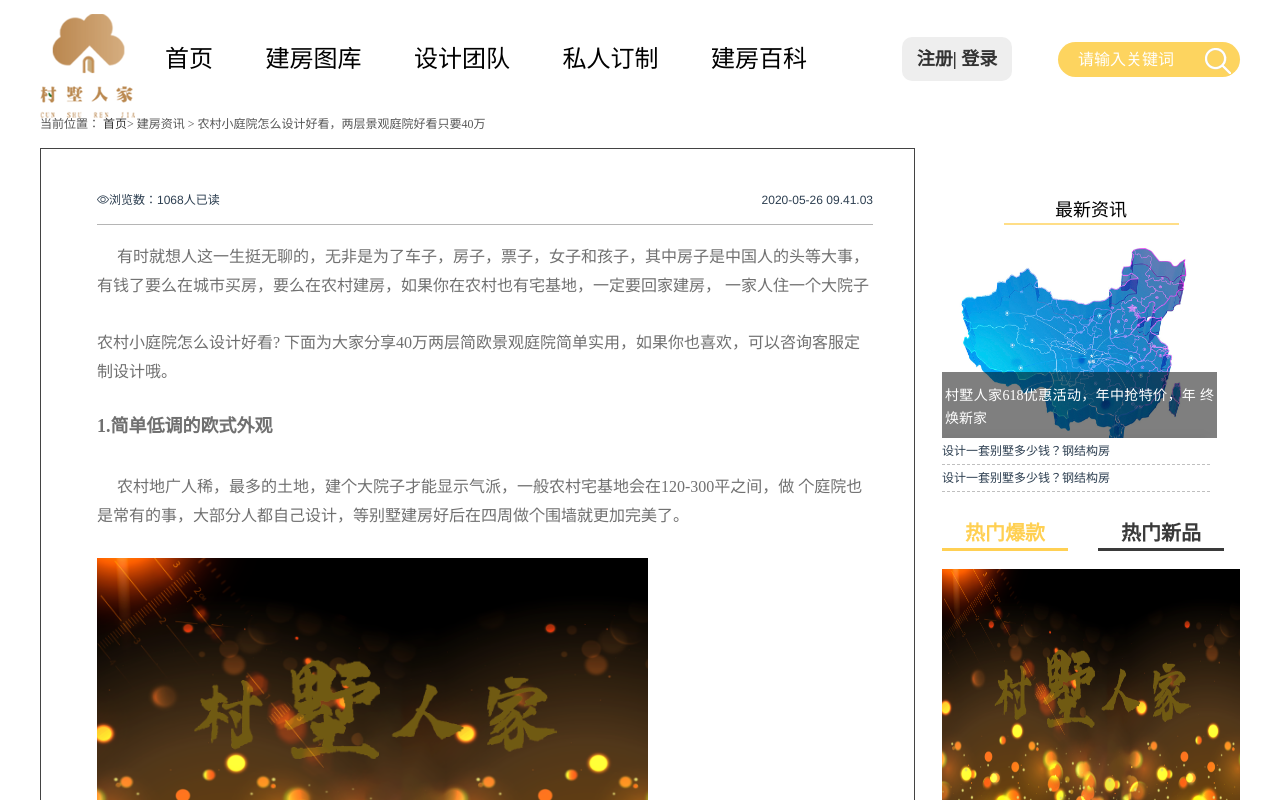
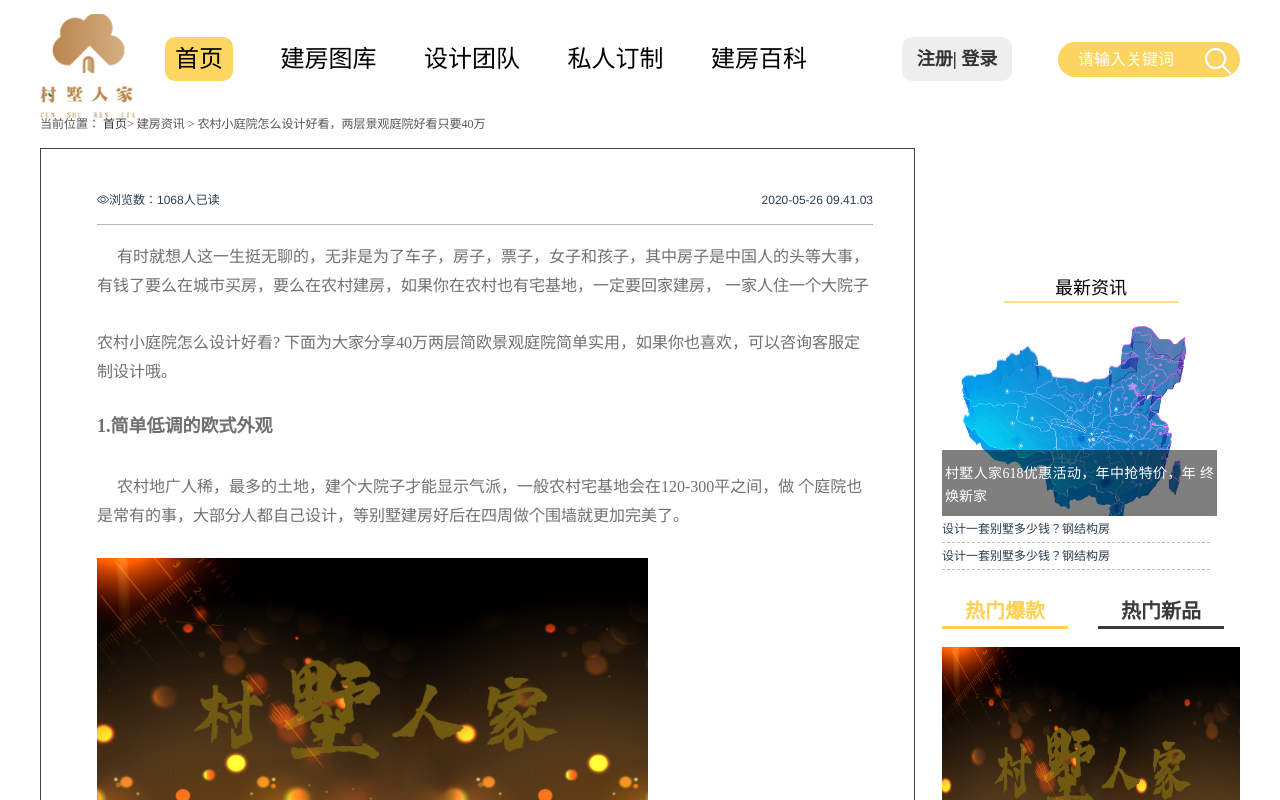
Before and after one commit to liuli766/Senshiju, a Vue app in the folder Senshiju/: page /articDetail in a window 1280 px wide. Shown: the top 800 px of the page. Built offline with nearby package versions, Linux system fonts and the light colour scheme.

Commit message:
解决导航栏样式缓存问题

```diff
--- a/Senshiju/src/components/Header.vue
+++ b/Senshiju/src/components/Header.vue
@@ -97,8 +97,11 @@ export default {
   methods: {
     // 点击导航栏
     changeNav(nav, index) {
-      localStorage.setItem('idnum', index) // 保存下标
-      this.$store.commit('headnav', parseInt(localStorage.idnum))
+      // localStorage.setItem('idnum', index) // 保存下标
+      document.cookie=index
+      console.log( document.cookie,localStorage.getItem('idnum'))
+      // this.$store.commit('headnav', parseInt(localStorage.idnum))
+      this.$store.commit('headnav', parseInt(document.cookie))
       this.$router.push({ path: nav.url })
     },
     handsearch() {
--- a/Senshiju/src/pages/articDetail.vue
+++ b/Senshiju/src/pages/articDetail.vue
@@ -104,6 +104,7 @@ export default {
   width: 1200px;
   margin: 0 auto;
   text-align: left;
+  align-items: end;
 }
 .detail {
   width: 875px;
--- a/Senshiju/src/store/index.js
+++ b/Senshiju/src/store/index.js
@@ -7,7 +7,7 @@ Vue.use(Vuex)
 export default new Vuex.Store({
   state: {
     meauid: 0, //建房百科菜单选中,
-    hedeid: localStorage.idnum,//导航选中
+    hedeid:document.cookie,//导航选中
     link:'',
     token: '',
     isLogin: localStorage.getItem('islogin'), //登录状态
```
